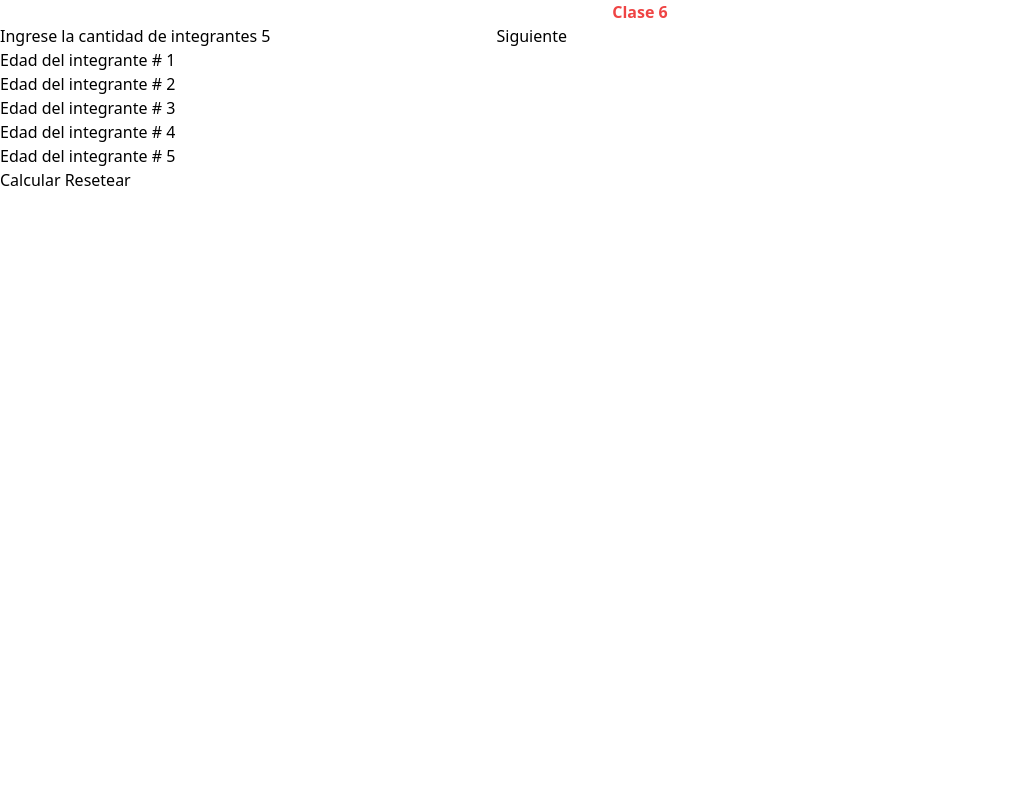
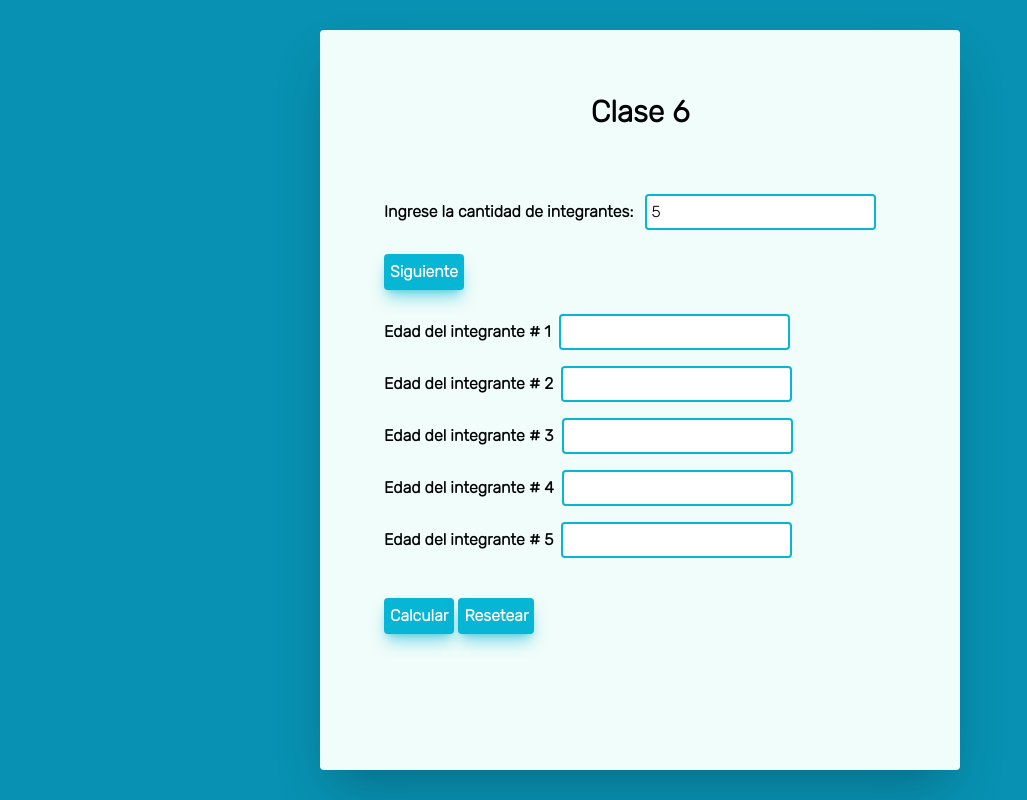
Before and after one commit to Ofiuco-13/Formulario-con-Cypress-y-TailwindCSS, a website: page index.html in a window 1280 px wide. Both pictures are taken after typing "5" into the empty fields and a click on the button "Siguiente". Shown: the whole page, without its empty margins (0-1027 px from the left). Drawn offline with Linux system fonts and the light colour scheme.

Commit message:
Style buttons and inputs
-Font-Bold for texts
-Cyan bg, white text and cyan shadow for buttons.
-Margin between inputs.

```diff
--- a/index.html
+++ b/index.html
@@ -1,23 +1,29 @@
 <!doctype html>
-<html lang="en">
+<html lang="en" class="scroll-smooth">
 
 <head>
     <meta charset="UTF-8">
     <meta name="viewport"
         content="width=device-width, user-scalable=no, initial-scale=1.0, maximum-scale=1.0, minimum-scale=1.0">
     <meta http-equiv="X-UA-Compatible" content="ie=edge">
+    <link rel="preconnect" href="https://fonts.googleapis.com">
+    <link rel="preconnect" href="https://fonts.gstatic.com" crossorigin>
+    <link href="https://fonts.googleapis.com/css2?family=Rubik:wght@300&display=swap" rel="stylesheet">
     <link rel="stylesheet" href="public/output.css" />
     <title>Tarea 6</title>
 </head>
 
 <body>
-    <div class="text-center text-red-500 font-bold">Clase 6</div>
-    <form id="calculador-edades">
-        <label for="cantidad-integrantes" >Ingrese la cantidad de integrantes</label>
-        <input type="number" id="cantidad-integrantes" name="integrantes" />
-        <button type="submit" id="siguiente-paso">Siguiente</button>
+    <div class="min-h-screen flex items-center justify-center bg-cyan-600">
+        <div class="bg-teal-50 p-16 rounded shadow-2xl 500/50 w-1/2">
+            <h2 class="text-3xl font-bold flex items-center justify-center mb-10">Clase 6</h2>
+            <form id="calculador-edades" class="space-y-6">
+                <label for="cantidad-integrantes" class="mr-2 font-semibold">Ingrese la cantidad de integrantes:</label>
+                <input type="number" id="cantidad-integrantes" name="integrantes" class="outline-none  border-2 border-cyan-500 rounded p-1 focus:border-cyan-800 " />
+                <button type="submit" id="siguiente-paso"
+                    class="bg-cyan-500 shadow-lg  p-1.5 rounded shadow-cyan-500/50 text-white font-bold hover:bg-cyan-400 duration-300">Siguiente</button>
 
-        <div id="integrantes">
+                <div id="integrantes" class="mr-2">
 
                 </div>
 
@@ -41,26 +47,23 @@
                 <button type="button" id="calcular-salarios" class="oculto">Calcular</button>
                 <br>
 
-        <div id="analisis-salarios">
-            <div id="mayor-salario-anual"></div>
-            <div id="menor-salario-anual"></div>
-            <div id="salario-anual-promedio"></div>
-            <div id="salario-mensual-promedio"></div>
+                <div id="analisis-salarios" class="font-bold">
+                    <div id="mayor-salario-anual" class="mb-4"></div>
+                    <div id="menor-salario-anual" class="mb-4"></div>
+                    <div id="salario-anual-promedio" class="mb-4"></div>
+                    <div id="salario-mensual-promedio" class="mb-4"></div>
                 </div>
 
                 <ul id="errores">
                 </ul>
-
-        <button name="submit" id="enviar-form" class="oculto">
-            Enviar formulario
-        </button>
 
             </form>
 
             <div id="exito" class="oculto">
                 <strong>Tu envío fue exitoso!</strong>
             </div>
-
+        </div>
+    </div>
     <script type="text/javascript" src="./src/calculos.js"></script>
     <script type="text/javascript" src="./src/dom.js"></script>
     <!-- <script type="text/javascript" src="pruebas.js"></script> -->
--- a/src/dom.js
+++ b/src/dom.js
@@ -121,7 +121,7 @@ function redireccionar() {
 
 function mostrarBotonCalculo(cantidadIntegrantes) {
   if (cantidadIntegrantes > 0) {
-    document.querySelector("#calcular").className = "";
+    document.querySelector("#calcular").className = "bg-cyan-500 shadow-lg  p-1.5 rounded shadow-cyan-500/50 text-white font-bold hover:bg-cyan-400 duration-300";
   }
 }
 
@@ -140,14 +140,16 @@ function generarIntegrantes(cantidadIntegrantes) {
 
 function generarIntegrante(i) {
   const $div = document.createElement("div");
-  $div.className = "integrante";
+  $div.className = "integrante font-bold mb-4";
 
   const $label = document.createElement("label");
   $label.textContent = "Edad del integrante # " + (i + 1);
+  $label.className = "mr-2"
 
   const $input = document.createElement("input");
   $input.type = "number";
   $input.name = "edades";
+  $input.className = "outline-none  border-2 border-cyan-500 rounded p-1 focus:border-cyan-800";
 
   $div.appendChild($label);
   $div.appendChild($input);
@@ -185,7 +187,7 @@ function resetear() {
 
 function generarSalario() {
   const $div = document.createElement("div");
-  $div.className = "salario";
+  $div.className = "salario font-bold mr-4 mb-4";
 
   const $label = document.createElement("label");
   $label.textContent = "Salario # ";
@@ -195,6 +197,7 @@ function generarSalario() {
   $input.placeholder = "Ej: 350000";
   $input.min = "0";
   $input.name = "salarios";
+  $input.className ="outline-none  border-2 border-cyan-500 rounded p-1 focus:border-cyan-800";
 
   $div.appendChild($label);
   $div.appendChild($input);
@@ -274,7 +277,7 @@ function ocultarAnalisis() {
 
 function mostrarBotonResetear(cantidadIntegrantes) {
   if (cantidadIntegrantes > 0) {
-    document.querySelector("#resetear").className = "";
+    document.querySelector("#resetear").className = "bg-cyan-500 shadow-lg  p-1.5 rounded shadow-cyan-500/50 text-white font-bold hover:bg-cyan-600 duration-300";
   }
 }
 
@@ -283,7 +286,7 @@ function ocultarBotonResetear() {
 }
 
 function mostrarBotonAgregar() {
-  document.querySelector("#agregar-input").className = "";
+  document.querySelector("#agregar-input").className = "bg-cyan-500 shadow-lg  p-1.5 rounded shadow-cyan-500/50 text-white font-bold hover:bg-cyan-400 duration-300";
 }
 
 function ocultarBotonAgregar() {
@@ -291,7 +294,7 @@ function ocultarBotonAgregar() {
 }
 
 function mostrarBotonCalcularSalarios() {
-  document.querySelector("#calcular-salarios").className = "";
+  document.querySelector("#calcular-salarios").className = "bg-cyan-500 shadow-lg  p-1.5 rounded shadow-cyan-500/50 text-white font-bold hover:bg-cyan-400 duration-300";
 }
 
 function ocultarBotonCalcularSalarios() {
--- a/src/main.css
+++ b/src/main.css
@@ -5,3 +5,7 @@
 .oculto {
   display: none;
 }
+
+body {
+  font-family: "Rubik", sans-serif;
+}
```
Also changed, not shown: public/output.css. Lines whose indentation alone changed are shown as unchanged.
